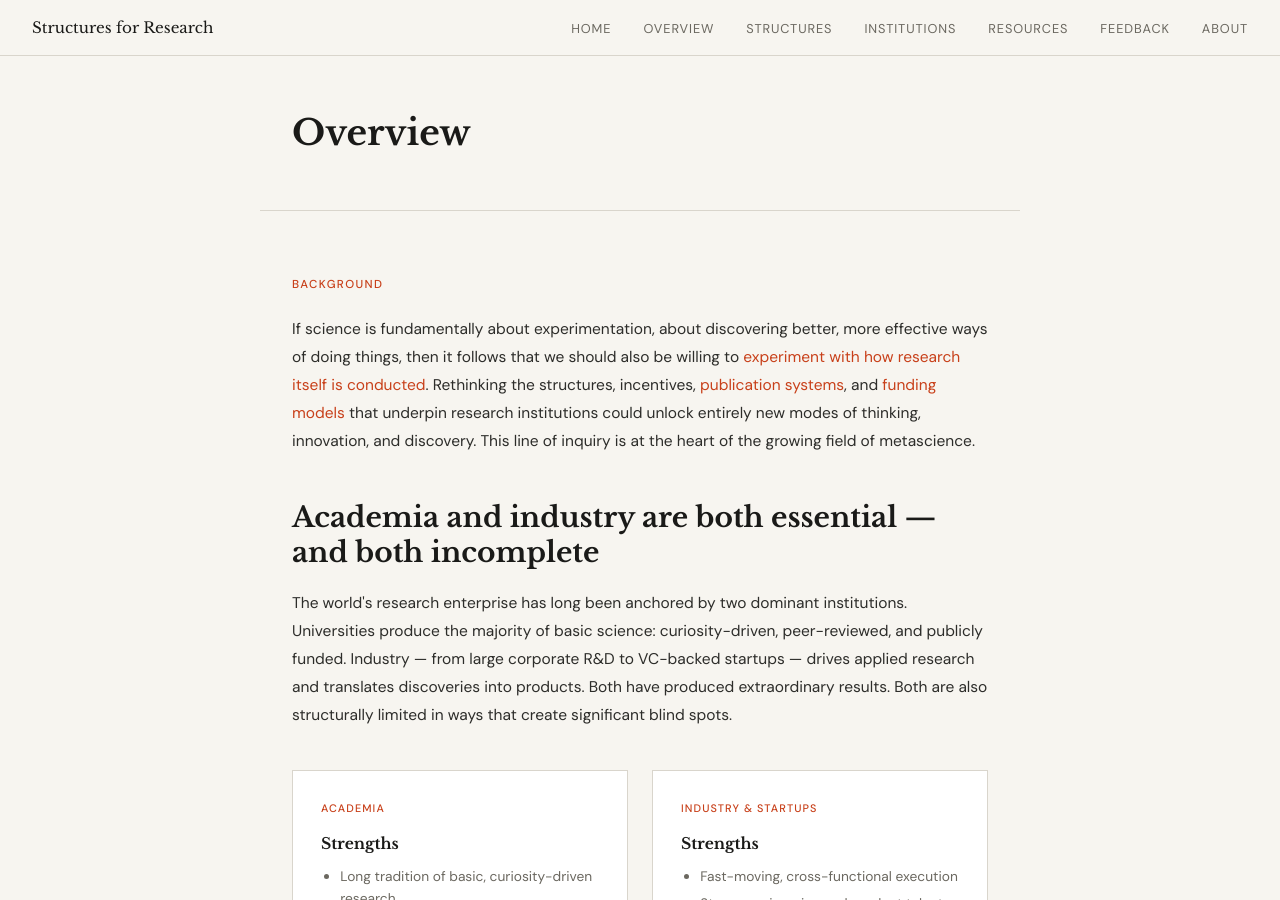
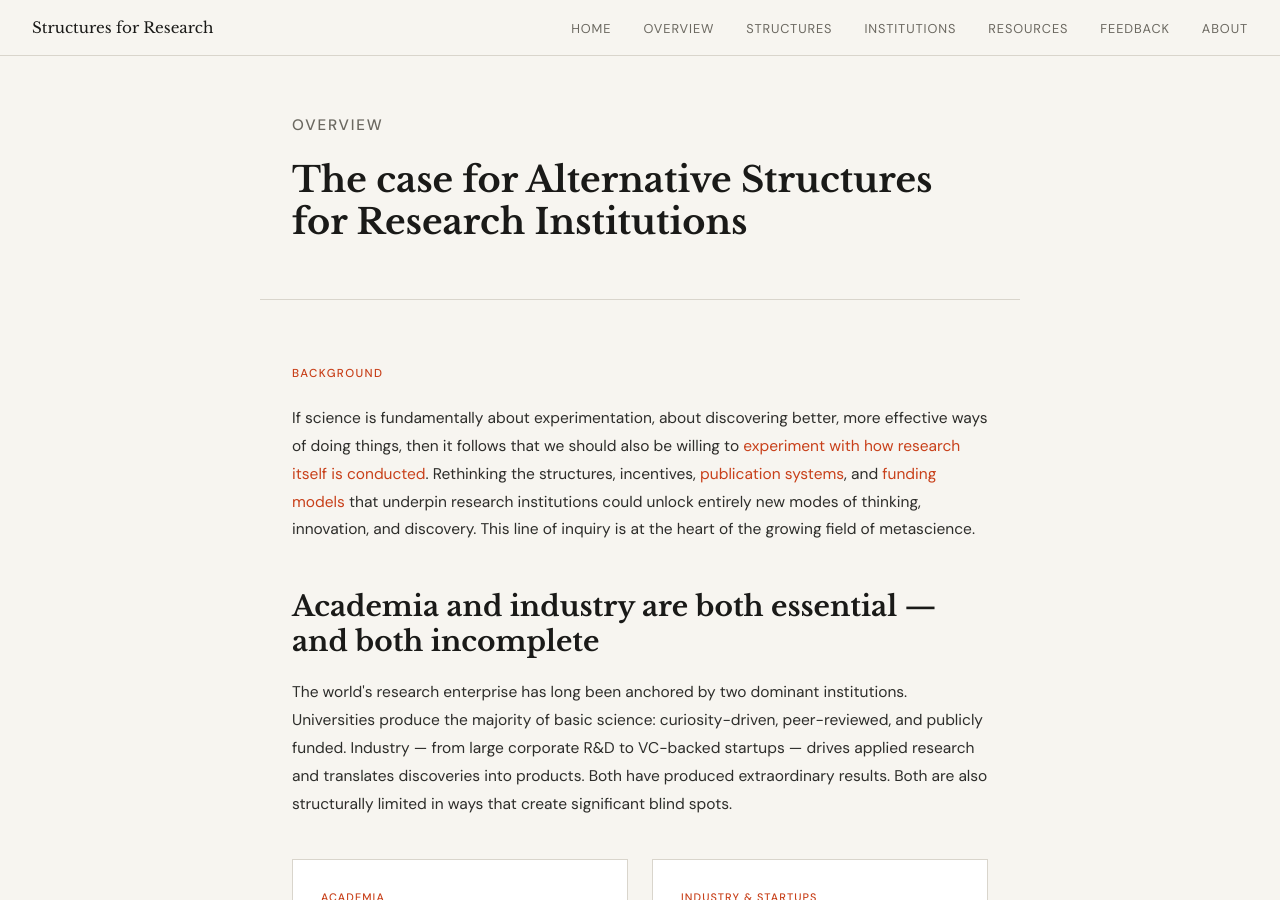
Before and after one commit to biancale4/structuresforresearch.com, a Jekyll site: the page built from overview.html, in a window 1280 px wide and 900 px high. Built offline with Jekyll 4.4.1, drawn with Linux system fonts in a browser that asks for light colours.

Commit message:
Update overview.html

```diff
--- a/overview.html
+++ b/overview.html
@@ -33,9 +33,12 @@ description: How alternative research structures fill the gaps left by academia
     .type-name{border-right:none;border-bottom:1px solid var(--rule)}
   }
 </style>
+
 <div class="page-header">
-  <h1>Overview</h1>
+  <p class="eyebrow">Overview</p>
+  <h1>The case for Alternative Structures for Research Institutions</h1>
 </div>
+
 <section class="content" id="problem">
   <p class="section-label">Background</p>
   <p>If science is fundamentally about experimentation, about discovering better, more effective ways of doing things, then it follows that we should also be willing to <a href="https://www.asimov.press/p/research-forms">experiment with how research itself is conducted</a>. Rethinking the structures, incentives, <a href="https://substack.com/inbox/post/180670145">publication systems</a>, and <a href="https://renaissancephilanthropy.substack.com/p/philanthropy-20-what-the-evolution">funding models</a> that underpin research institutions could unlock entirely new modes of thinking, innovation, and discovery. This line of inquiry is at the heart of the growing field of metascience.</p>
```
